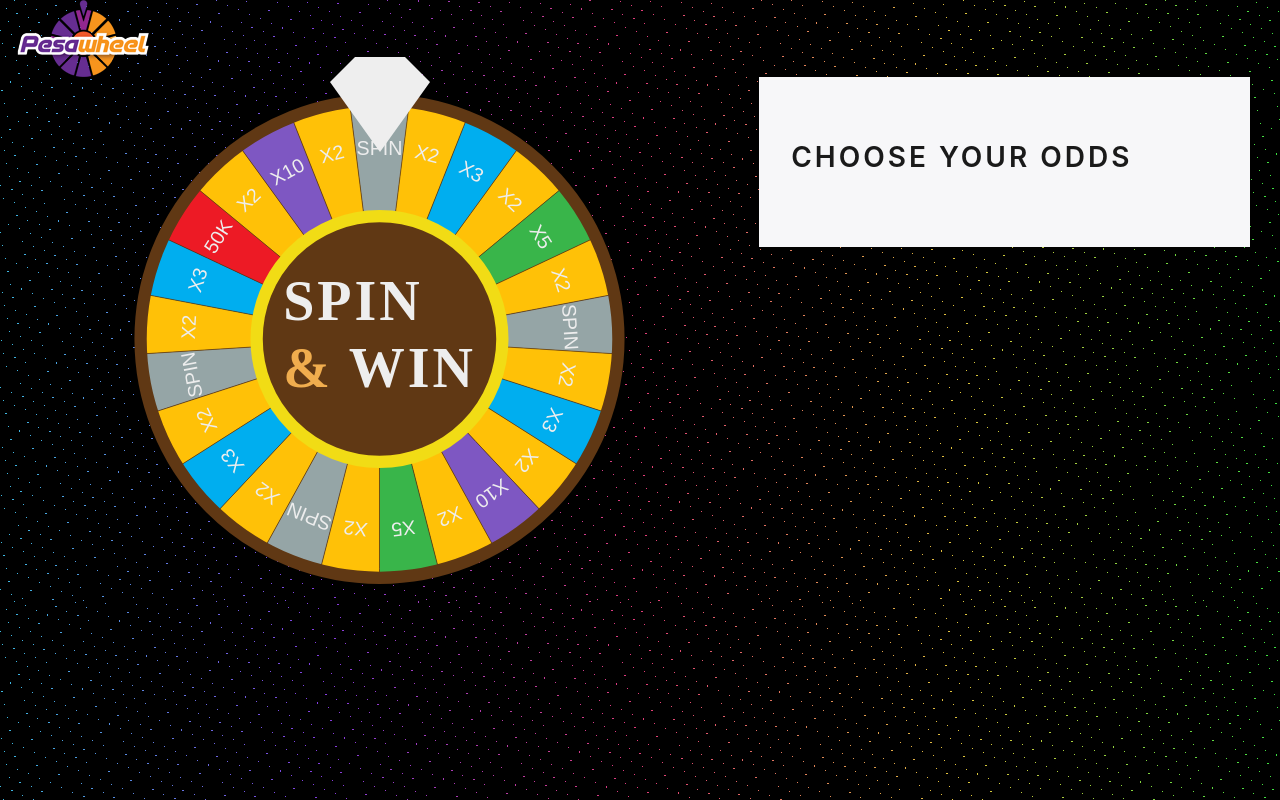
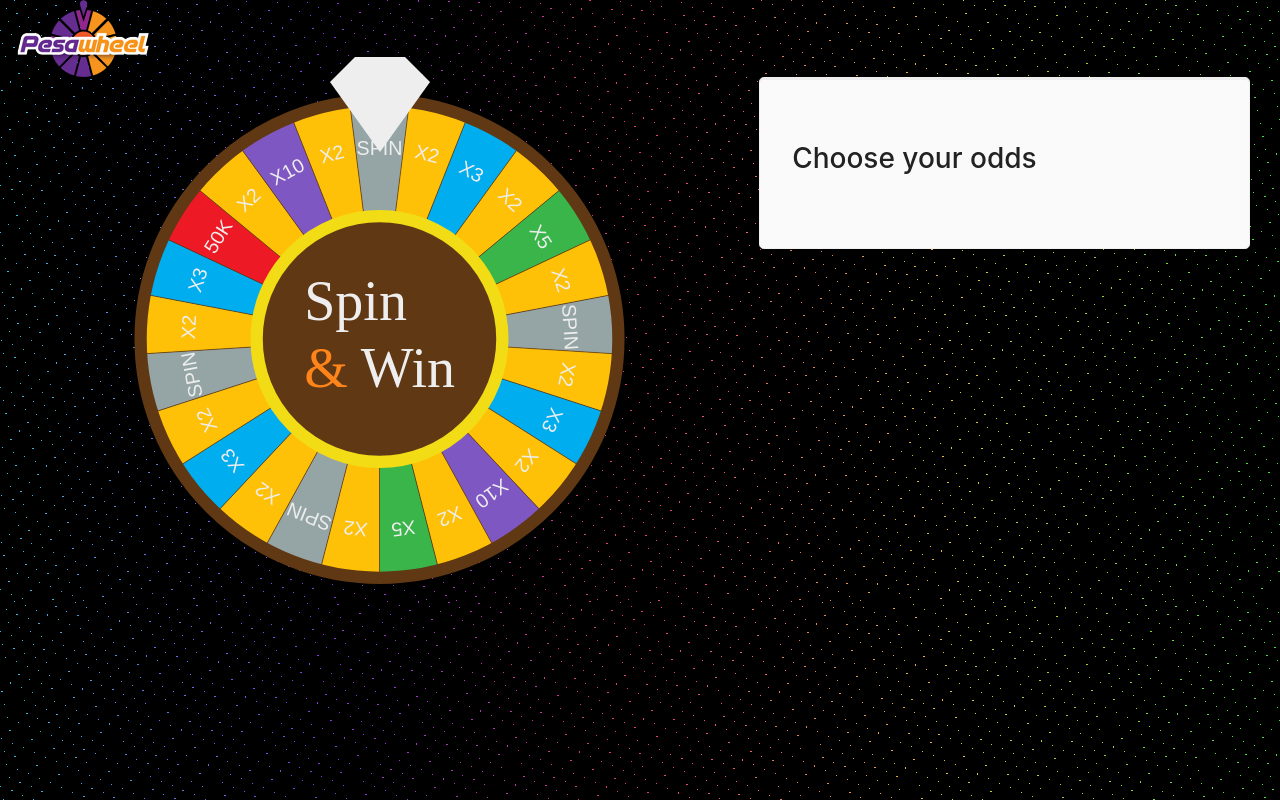
Before and after one commit to sagarsys/react-spin-and-win-game, a Next.js app: page / in a window 1280 px wide. Built offline with nearby package versions, Linux system fonts and the light colour scheme; a web font is replaced by a local one.

Commit message:
- replace bootswatch theme

```diff
--- a/styles/bootstrap/_bootswatch.scss
+++ b/styles/bootstrap/_bootswatch.scss
@@ -1,178 +1,530 @@
-// Lux 4.5.2
+// Lumen 4.5.3
 // Bootswatch
-
 
 // Variables ===================================================================
 
-$web-font-path: "https://fonts.googleapis.com/css2?family=Nunito+Sans:wght@400;600&display=swap" !default;
+$web-font-path: 'https://fonts.googleapis.com/css2?family=Source+Sans+Pro:ital,wght@0,300;0,400;0,700;1,400&display=swap' !default;
 @import url($web-font-path);
+
+// Mixins ======================================================================
+
+@mixin shadow($width: 4px) {
+    border-style: solid;
+    border-width: 0 1px $width 1px;
+}
 
 // Navbar ======================================================================
 
 .navbar {
-  font-size: $font-size-sm;
-  text-transform: uppercase;
-  font-weight: 600;
-
-  &-nav {
-    .nav-link {
-      padding-top: .715rem;
-      padding-bottom: .715rem;
-    }
-  }
-
-  &-brand {
-    margin-right: 2rem;
-  }
+    @include shadow();
 }
 
 .bg-primary {
-  background-color: theme-color("primary") !important;
+    border-color: darken($primary, 5%);
+}
+
+.bg-dark {
+    border-color: darken($dark, 5%);
 }
 
 .bg-light {
-  border: 1px solid rgba(0, 0, 0, 0.1);
-
-  &.navbar-fixed-top {
-    border-width: 0 0 1px 0;
-  }
-
-  &.navbar-bottom-top {
-    border-width: 1px 0 0 0;
-  }
-}
-
-.nav-item {
-  margin-right: 2rem;
+    background-color: $white !important;
+    border-color: darken($white, 5%);
 }
 
 // Buttons =====================================================================
 
 .btn {
-  font-size: $font-size-sm;
+    @include shadow();
     text-transform: uppercase;
 
-  &-sm {
-    font-size: 10px;
+    &:not(.disabled):hover {
+        margin-top: 1px;
+        border-bottom-width: 3px;
+    }
+
+    &:not(.disabled):active {
+        margin-top: 2px;
+        border-bottom-width: 2px;
+        @include box-shadow(none);
+    }
+
+    &-primary {
+        border-color: darken($primary, 5%);
+    }
+
+    &-secondary {
+        border-color: darken($secondary, 5%);
+    }
+
+    &-success {
+        border-color: darken($success, 5%);
+    }
+
+    &-info {
+        border-color: darken($info, 5%);
+    }
+
+    &-danger {
+        border-color: darken($danger, 5%);
+    }
+
+    &-warning {
+        border-color: darken($warning, 5%);
+    }
+
+    &-light {
+        border-color: darken($light, 5%);
+    }
+
+    &-dark {
+        border-color: darken($dark, 5%);
+    }
+}
+
+[class*='btn-outline'] {
+    border-top-width: 1px;
+}
+
+.btn-group-vertical {
+    .btn + .btn {
+        &:hover {
+            margin-top: -1px;
+            border-top-width: 1px;
+        }
+
+        &:active {
+            margin-top: -1px;
+            border-top-width: 2px;
+        }
+    }
+}
+
+// Typography ==================================================================
+
+.text-secondary {
+    color: $gray-700 !important;
+}
+
+.blockquote-footer {
+    color: $gray-600;
+}
+
+// Tables ======================================================================
+
+.table {
+    &-primary,
+    &-success,
+    &-info,
+    &-warning,
+    &-danger {
+        color: $white;
+    }
+
+    &-hover tbody {
+        .table-primary:hover,
+        .table-success:hover,
+        .table-info:hover,
+        .table-warning:hover,
+        .table-danger:hover,
+        .table-dark:hover {
+            color: $white;
+        }
+    }
+
+    &-primary {
+        &,
+        > th,
+        > td {
+            background-color: $primary;
+        }
+    }
+
+    &-secondary {
+        &,
+        > th,
+        > td {
+            background-color: $secondary;
+        }
+    }
+
+    &-light {
+        &,
+        > th,
+        > td {
+            background-color: $light;
+        }
+    }
+
+    &-dark {
+        &,
+        > th,
+        > td {
+            background-color: $dark;
+        }
+    }
+
+    &-success {
+        &,
+        > th,
+        > td {
+            background-color: $success;
+        }
+    }
+
+    &-info {
+        &,
+        > th,
+        > td {
+            background-color: $info;
+        }
+    }
+
+    &-danger {
+        &,
+        > th,
+        > td {
+            background-color: $danger;
+        }
     }
 
     &-warning {
         &,
-    &:hover,
-    &:not([disabled]):not(.disabled):active,
-    &:focus {
-      color: $white;
-    }
+        > th,
+        > td {
+            background-color: $warning;
         }
     }
 
-.btn-outline-secondary {
-  border-color: $gray-600;
-  color: $gray-600;
-
-  &:not([disabled]):not(.disabled):hover,
-  &:not([disabled]):not(.disabled):focus,
-  &:not([disabled]):not(.disabled):active {
-    background-color: $gray-400;
-    border-color: $gray-400;
-    color: $white;
-  }
-
-  &:not([disabled]):not(.disabled):focus {
-    box-shadow: 0 0 0 0.2rem rgba($gray-400, 0.5);
+    &-active {
+        &,
+        > th,
+        > td {
+            background-color: $table-active-bg;
         }
     }
 
-[class*="btn-outline-"] {
-  border-width: 2px;
+    &-hover {
+        .table-primary:hover {
+            &,
+            > th,
+            > td {
+                background-color: darken($primary, 5%);
+            }
         }
 
-.border-secondary {
-  border: 1px solid $gray-400 !important;
+        .table-secondary:hover {
+            &,
+            > th,
+            > td {
+                background-color: darken($secondary, 5%);
+            }
         }
 
-// Typography ==================================================================
-
-body {
-  font-weight: 200;
-  letter-spacing: 1px;
+        .table-light:hover {
+            &,
+            > th,
+            > td {
+                background-color: darken($light, 5%);
+            }
         }
 
-h1, h2, h3, h4, h5, h6 {
-  text-transform: uppercase;
-  letter-spacing: 3px;
+        .table-dark:hover {
+            &,
+            > th,
+            > td {
+                background-color: darken($dark, 5%);
+            }
         }
 
-.text-secondary {
-  color: $body-color !important;
+        .table-success:hover {
+            &,
+            > th,
+            > td {
+                background-color: darken($success, 5%);
+            }
         }
 
-// Tables ======================================================================
-
-th {
-  font-size: $font-size-sm;
-  text-transform: uppercase;
+        .table-info:hover {
+            &,
+            > th,
+            > td {
+                background-color: darken($info, 5%);
+            }
         }
 
-.table {
-  th, td {
-    padding: 1.5rem;
+        .table-danger:hover {
+            &,
+            > th,
+            > td {
+                background-color: darken($danger, 5%);
+            }
         }
 
-  &-sm {
-    th, td {
-      padding: 0.75rem;
+        .table-warning:hover {
+            &,
+            > th,
+            > td {
+                background-color: darken($warning, 5%);
+            }
+        }
+
+        .table-active:hover {
+            &,
+            > th,
+            > td {
+                background-color: $table-active-bg;
+            }
         }
     }
 }
 
 // Forms =======================================================================
 
+.form-control {
+    box-shadow: inset 0 2px 0 rgba(0, 0, 0, 0.075);
+}
 
-.custom-switch {
-
-  .custom-control-label {
-    &::after {
-      top: calc(0.15625rem + 2px);
-      left: calc(-2.25rem + 2px);
-      width: calc(1rem - 4px);
-      height: calc(1rem - 4px);
+.input-group-sm {
+    > .input-group-prepend,
+    > .input-group-append {
+        .btn {
+            font-size: $btn-font-size-sm;
         }
     }
 }
 
 // Navs ========================================================================
 
+.nav {
+    .open > a,
+    .open > a:hover,
+    .open > a:focus {
+        border-color: transparent;
+    }
+}
+
+.nav-tabs {
+    .nav-link {
+        color: $body-color;
+
+        &,
+        &.disabled,
+        &.disabled:hover,
+        &.disabled:focus {
+            margin-top: 6px;
+            border-color: $nav-tabs-border-color;
+            transition: padding-bottom 0.2s ease-in-out,
+                margin-top 0.2s ease-in-out, border-bottom 0.2s ease-in-out;
+        }
+
+        &:not(.disabled):hover,
+        &:not(.disabled):focus,
+        &.active {
+            padding-bottom: add(0.5rem, 6px);
+            border-bottom-color: transparent;
+            margin-top: 0;
+        }
+    }
+
+    &.nav-justified > li {
+        vertical-align: bottom;
+    }
+}
+
 .dropdown-menu {
-  font-size: $font-size-sm;
-  text-transform: none;
+    margin-top: 0;
+    @include shadow();
+    border-top-width: 1px;
+    @include box-shadow(none);
+}
+
+.breadcrumb {
+    border-color: darken($breadcrumb-bg, 5%);
+    @include shadow();
+}
+
+.pagination {
+    > li > a,
+    > li > span {
+        position: relative;
+        top: 0;
+        @include shadow();
+        color: $pagination-color;
+        font-size: 12px;
+        font-weight: 700;
+        text-transform: uppercase;
+
+        &:hover,
+        &:focus {
+            top: 1px;
+            border-bottom-width: 3px;
+            text-decoration: none;
+        }
+
+        &:active {
+            top: 2px;
+            border-bottom-width: 2px;
+        }
+    }
+
+    > .disabled > a,
+    > .disabled > span {
+        &:hover {
+            top: 0;
+            @include shadow();
+        }
+
+        &:active {
+            top: 0;
+            @include shadow();
+        }
+    }
+}
+
+.pager {
+    > li > a,
+    > li > span,
+    > .disabled > a,
+    > .disabled > span {
+        &,
+        &:hover,
+        &:active {
+            border-left-width: 2px;
+            border-right-width: 2px;
+        }
+    }
 }
 
 // Indicators ==================================================================
 
-.badge {
-  padding-top: 0.28rem;
+.close {
+    text-decoration: none;
+    opacity: 0.4;
 
-  &-pill {
-    border-radius: 10rem;
+    &:hover,
+    &:focus {
+        opacity: 1;
     }
 }
 
-// Progress bars ===============================================================
+.alert {
+    color: $white;
+    @include shadow();
+
+    &-primary {
+        background-color: $primary;
+        border-color: darken($primary, 5%);
+    }
+
+    &-secondary {
+        background-color: $secondary;
+        border-color: darken($secondary, 5%);
+    }
+
+    &-success {
+        background-color: $success;
+        border-color: darken($success, 5%);
+    }
+
+    &-info {
+        background-color: $info;
+        border-color: darken($info, 5%);
+    }
+
+    &-danger {
+        background-color: $danger;
+        border-color: darken($danger, 5%);
+    }
+
+    &-warning {
+        background-color: $warning;
+        border-color: darken($warning, 5%);
+    }
+
+    &-dark {
+        background-color: $dark;
+        border-color: darken($dark, 5%);
+    }
+
+    &-light {
+        background-color: $light;
+        border-color: darken($light, 5%);
+    }
+
+    .alert-link {
+        font-weight: 400;
+        color: $white;
+        text-decoration: underline;
+    }
+
+    &-secondary,
+    &-light {
+        &,
+        a,
+        .alert-link {
+            color: $body-color;
+        }
+    }
+}
+
+.badge {
+    &-warning,
+    &-info {
+        color: $white;
+    }
+}
 
 // Containers ==================================================================
 
-.list-group-item {
-  h1, h2, h3, h4, h5, h6,
-  .h1, .h2, .h3, .h4, .h5, .h6 {
-    color: inherit;
+a.list-group-item {
+    &-success {
+        &.active {
+            background-color: $success;
+        }
+
+        &.active:hover,
+        &.active:focus {
+            background-color: darken($success, 5%);
         }
     }
 
-.card {
+    &-warning {
+        &.active {
+            background-color: $warning;
+        }
 
-  &-title,
-  &-header {
-    color: inherit;
+        &.active:hover,
+        &.active:focus {
+            background-color: darken($warning, 5%);
         }
     }
+
+    &-danger {
+        &.active {
+            background-color: $danger;
+        }
+
+        &.active:hover,
+        &.active:focus {
+            background-color: darken($danger, 5%);
+        }
+    }
+}
+
+.jumbotron {
+    border: 1px solid $gray-200;
+    box-shadow: inset 0 2px 0 rgba(0, 0, 0, 0.05);
+}
+
+.modal,
+.toast {
+    .close {
+        color: $black;
+
+        &:not(:disabled):not(.disabled):hover,
+        &:not(:disabled):not(.disabled):focus {
+            color: $black;
+        }
+    }
+}
--- a/styles/bootstrap/_variables.scss
+++ b/styles/bootstrap/_variables.scss
@@ -1,124 +1,87 @@
-// Lux 4.5.2
+// Lumen 4.5.3
 // Bootswatch
 
 //
 // Color system
 //
 
-$white:    #fff !default;
-$gray-100: #f8f9fa !default;
-$gray-200: #f7f7f9 !default;
-$gray-300: #eceeef !default;
+$white: #fff !default;
+$gray-100: #f6f6f6 !default;
+$gray-200: #f0f0f0 !default;
+$gray-300: #dee2e6 !default;
 $gray-400: #ced4da !default;
 $gray-500: #adb5bd !default;
-$gray-600: #919aa1 !default;
-$gray-700: #55595c !default;
-$gray-800: #343a40 !default;
-$gray-900: #1a1a1a !default;
-$black:    #000 !default;
+$gray-600: #999 !default;
+$gray-700: #555 !default;
+$gray-800: #333 !default;
+$gray-900: #222 !default;
+$black: #000 !default;
 
-$blue:    #007bff !default;
-$indigo:  #6610f2 !default;
-$purple:  #6f42c1 !default;
-$pink:    #e83e8c !default;
-$red:     #d9534f !default;
-$orange:  #fd7e14 !default;
-$yellow:  #f0ad4e !default;
-$green:   #4bbf73 !default;
-$teal:    #20c997 !default;
-$cyan:    #1f9bcf !default;
+$blue: #158cba !default;
+$indigo: #6610f2 !default;
+$purple: #6f42c1 !default;
+$pink: #e83e8c !default;
+$red: #ff4136 !default;
+$orange: #fd7e14 !default;
+$yellow: #ff851b !default;
+$green: #28b62c !default;
+$teal: #20c997 !default;
+$cyan: #75caeb !default;
 
-$primary:       $gray-900 !default;
-$secondary:     $white !default;
-$success:       $green !default;
-$info:          $cyan !default;
-$warning:       $yellow !default;
-$danger:        $red !default;
-$light:         $white !default;
-$dark:          $gray-800 !default;
+$primary: $blue !default;
+$secondary: $gray-200 !default;
+$success: $green !default;
+$info: $cyan !default;
+$warning: $yellow !default;
+$danger: $red !default;
+$light: $gray-100 !default;
+$dark: $gray-700 !default;
 
-$yiq-contrasted-threshold:  185 !default;
-
-// Options
-
-$enable-rounded:                              false !default;
-
-// Body
-
-$body-color:                $gray-700 !default;
-
-// Components
-
-// $border-radius:               0 !default;
-// $border-radius-lg:            0 !default;
-// $border-radius-sm:            0 !default;
+$yiq-contrasted-threshold: 200 !default;
 
 // Fonts
 
-$font-family-sans-serif:      "Nunito Sans", -apple-system, BlinkMacSystemFont, "Segoe UI", Roboto, "Helvetica Neue", Arial, sans-serif, "Apple Color Emoji", "Segoe UI Emoji", "Segoe UI Symbol" !default;
-
-$font-size-base:              0.875rem !default;
-
-$h1-font-size:                2rem !default;
-$h2-font-size:                1.75rem !default;
-$h3-font-size:                1.5rem !default;
-$h4-font-size:                1.25rem !default;
-$h5-font-size:                1rem !default;
-$h6-font-size:                0.75rem !default;
-
-$headings-font-weight:        600 !default;
-$headings-color:              $gray-900 !default;
-
-// Tables
-
-$table-border-color:          rgba(0, 0, 0, 0.05) !default;
-
-// Buttons + Forms
-
-$input-btn-border-width:      0px !default;
+// stylelint-disable-next-line value-keyword-case
+$font-family-sans-serif: 'Source Sans Pro', -apple-system, BlinkMacSystemFont,
+    'Segoe UI', Roboto, 'Helvetica Neue', Arial, sans-serif, 'Apple Color Emoji',
+    'Segoe UI Emoji', 'Segoe UI Symbol' !default;
+$font-size-base: 0.875rem !default;
 
 // Buttons
 
-$btn-line-height:             1.5rem !default;
+$btn-font-size: 0.75rem !default;
+$btn-font-size-sm: 0.625rem !default;
+$btn-font-weight: 700 !default;
 
-$input-btn-padding-y:         0.75rem !default;
-$input-btn-padding-x:         1.5rem !default;
+// Dropdowns
 
-$input-btn-padding-y-sm:      .5rem !default;
-$input-btn-padding-x-sm:      1rem !default;
+$dropdown-link-color: rgba(0, 0, 0, 0.5) !default;
 
-$input-btn-padding-y-lg:      2rem !default;
-$input-btn-padding-x-lg:      2rem !default;
+// Navs
 
-$btn-font-weight:             600 !default;
-
-// Forms
-
-$input-line-height:                     1.5 !default;
-
-$input-bg:                              $gray-200 !default;
-$input-disabled-bg:                     $gray-300 !default;
-
-$input-group-addon-bg:                  $gray-300 !default;
-
-// Navbar
-
-$navbar-padding-y:                  1.5rem !default;
-
-$navbar-dark-hover-color:           $white !default;
-
-$navbar-light-color:                rgba($black,.3) !default;
-$navbar-light-hover-color:          $gray-900 !default;
-$navbar-light-active-color:         $gray-900 !default;
+$nav-tabs-border-color: $gray-200 !default;
+$nav-tabs-link-hover-border-color: $nav-tabs-border-color !default;
+$nav-tabs-link-active-color: $gray-900 !default;
+$nav-tabs-link-active-border-color: $nav-tabs-border-color !default;
 
 // Pagination
 
-$pagination-border-color:           transparent !default;
+$pagination-color: $gray-700 !default;
+$pagination-bg: $gray-200 !default;
+$pagination-hover-color: $pagination-color !default;
+$pagination-hover-bg: $pagination-bg !default;
+$pagination-active-border-color: darken($primary, 5%) !default;
+$pagination-disabled-color: $gray-600 !default;
+$pagination-disabled-bg: $pagination-bg !default;
 
-$pagination-hover-border-color:     $pagination-border-color !default;
+// Jumbotron
 
-$pagination-disabled-border-color:  $pagination-border-color !default;
+$jumbotron-bg: #fafafa !default;
 
-// Breadcrumbs
+// Modals
 
-$breadcrumb-bg:                     transparent !default;
+$modal-content-border-color: rgba($black, 0.1) !default;
+
+// Close
+
+$close-color: $white !default;
```
Lines whose indentation alone changed are shown as unchanged.
